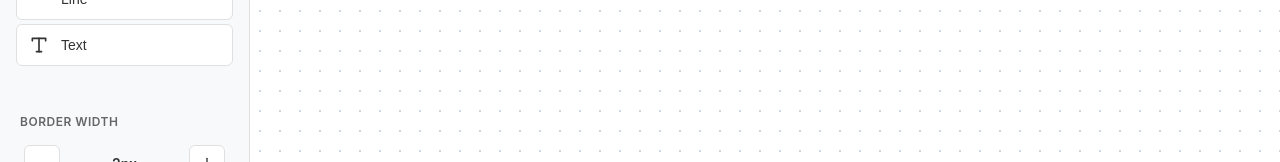
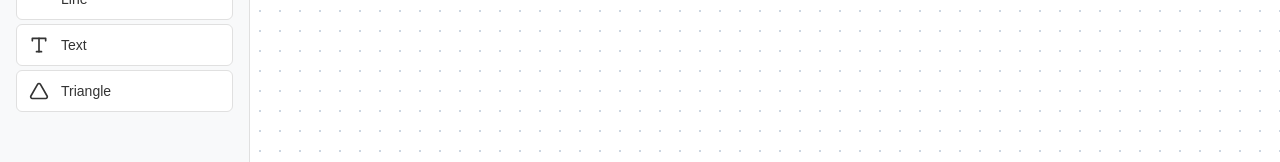
Before and after one commit to sagnik26/Diagram-Generator, a React (Vite) app: page / in a window 1280 px wide. Shown: the part 199-361 px from the top of the page. Built offline with nearby package versions, Linux system fonts and the light colour scheme.

Commit message:
feat: add custom shapes guide

```diff
--- a/src/App.tsx
+++ b/src/App.tsx
@@ -351,6 +351,23 @@ function AppContentInner() {
             autoSize: true,
           },
         }
+      } else if (shapeType === 'triangle') {
+        shapeDef = {
+          id: shapeId,
+          type: 'geo',
+          x: point.x - 50,
+          y: point.y - 50,
+          props: {
+            geo: 'triangle',
+            w: 100,
+            h: 100,
+            fill: 'none',
+            dash: 'draw',
+            size: borderSize,
+            color: 'black',
+            text: '', // Enable text on shape - will be editable on double-click
+          },
+        }
       } else {
         return
       }
--- a/src/components/CustomToolbar.tsx
+++ b/src/components/CustomToolbar.tsx
@@ -14,6 +14,7 @@ import {
   Minus as MinusIcon,
   Plus,
   Trash2,
+  Triangle,
 } from 'lucide-react'
 import './CustomToolbar.css'
 
@@ -144,6 +145,11 @@ function CustomToolbar({ onSave, onLoad, onExportPNG, onExportSVG }: CustomToolb
     editor.setCurrentTool('text')
   }, [editor])
 
+  const handleTriangle = useCallback(() => {
+    if (!editor) return
+    editor.setCurrentTool('geo')
+  }, [editor])
+
   const handleDelete = useCallback(() => {
     if (!editor) return
 
@@ -208,6 +214,16 @@ function CustomToolbar({ onSave, onLoad, onExportPNG, onExportSVG }: CustomToolb
           >
             <Type size={20} />
             <span>Text</span>
+          </button>
+          <button
+            className="toolbar-button"
+            draggable
+            onDragStart={(e) => handleDragStart(e, 'triangle')}
+            onClick={handleTriangle}
+            title="Triangle - Click to select tool or drag to canvas"
+          >
+            <Triangle size={20} />
+            <span>Triangle</span>
           </button>
         </div>
       </div>
```
Also changed, not shown: 1 other file (tests, documents, lock files or other folders).
